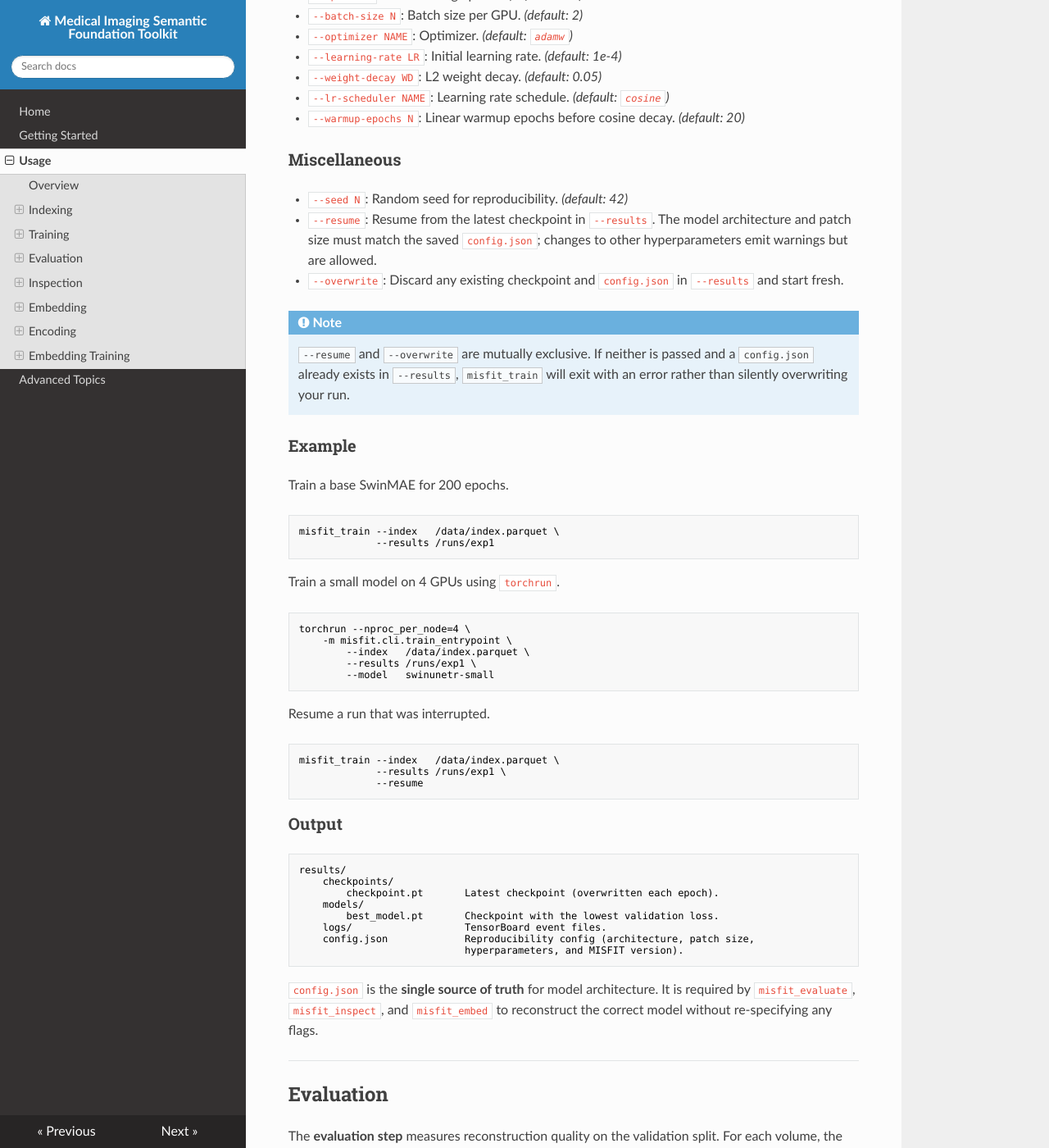
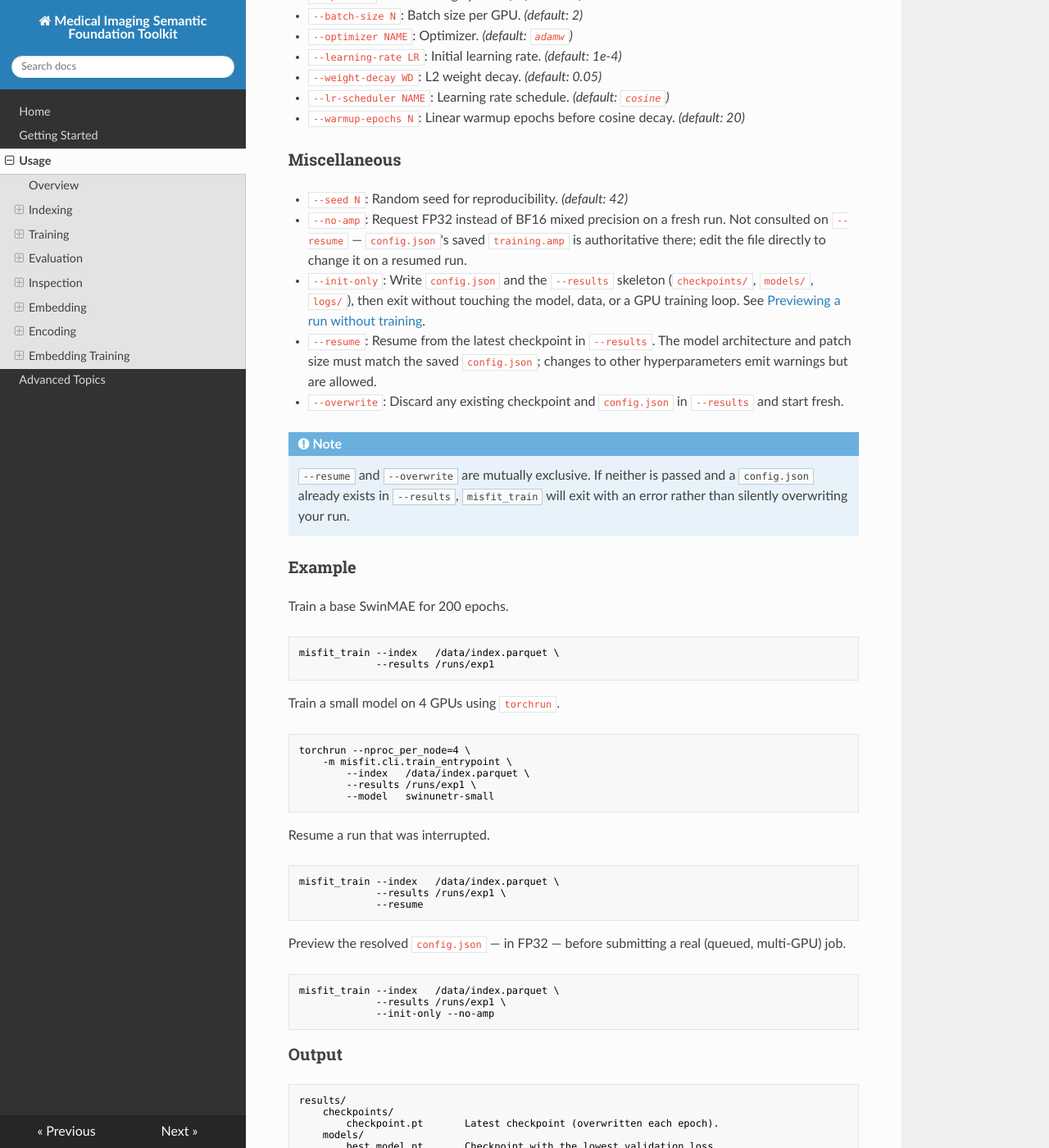
Before and after one commit to aecelaya/MISFIT, an MkDocs documentation site: the page built from docs/usage.md, in a window 1280 px wide and 1400 px high, scrolled down 2987 px. Shown: the whole window at 82% size. Built offline with MkDocs 1.6.1, drawn with Linux system fonts in a browser that asks for light colours; nearby versions of some CDN libraries; library files that are not in the unit come from our copies.

Commit message:
docs(usage): document --no-amp and --init-only
Follow-up to cf57ff5 -- the Miscellaneous flag list and Examples section in
docs/usage.md were missing the two new misfit_train flags (advanced_topics.md
and CLAUDE.md were already updated in that commit).

Co-Authored-By: Claude Sonnet 5 <noreply@anthropic.com>

````diff
--- a/docs/usage.md
+++ b/docs/usage.md
@@ -138,6 +138,13 @@ Run training with `misfit_train`:
 ### Miscellaneous
 
 - `--seed N`: Random seed for reproducibility. _(default: 42)_
+- `--no-amp`: Request FP32 instead of BF16 mixed precision on a fresh run. Not
+  consulted on `--resume` — `config.json`'s saved `training.amp` is
+  authoritative there; edit the file directly to change it on a resumed run.
+- `--init-only`: Write `config.json` and the `--results` skeleton
+  (`checkpoints/`, `models/`, `logs/`), then exit without touching the model,
+  data, or a GPU training loop. See
+  [Previewing a run without training](advanced_topics.md#previewing-a-run-without-training).
 - `--resume`: Resume from the latest checkpoint in `--results`. The model
   architecture and patch size must match the saved `config.json`; changes to
   other hyperparameters emit warnings but are allowed.
@@ -175,6 +182,15 @@ Resume a run that was interrupted.
 misfit_train --index   /data/index.parquet \
              --results /runs/exp1 \
              --resume
+```
+
+Preview the resolved `config.json` — in FP32 — before submitting a real (queued,
+multi-GPU) job.
+
+```console
+misfit_train --index   /data/index.parquet \
+             --results /runs/exp1 \
+             --init-only --no-amp
 ```
 
 ### Output
````
